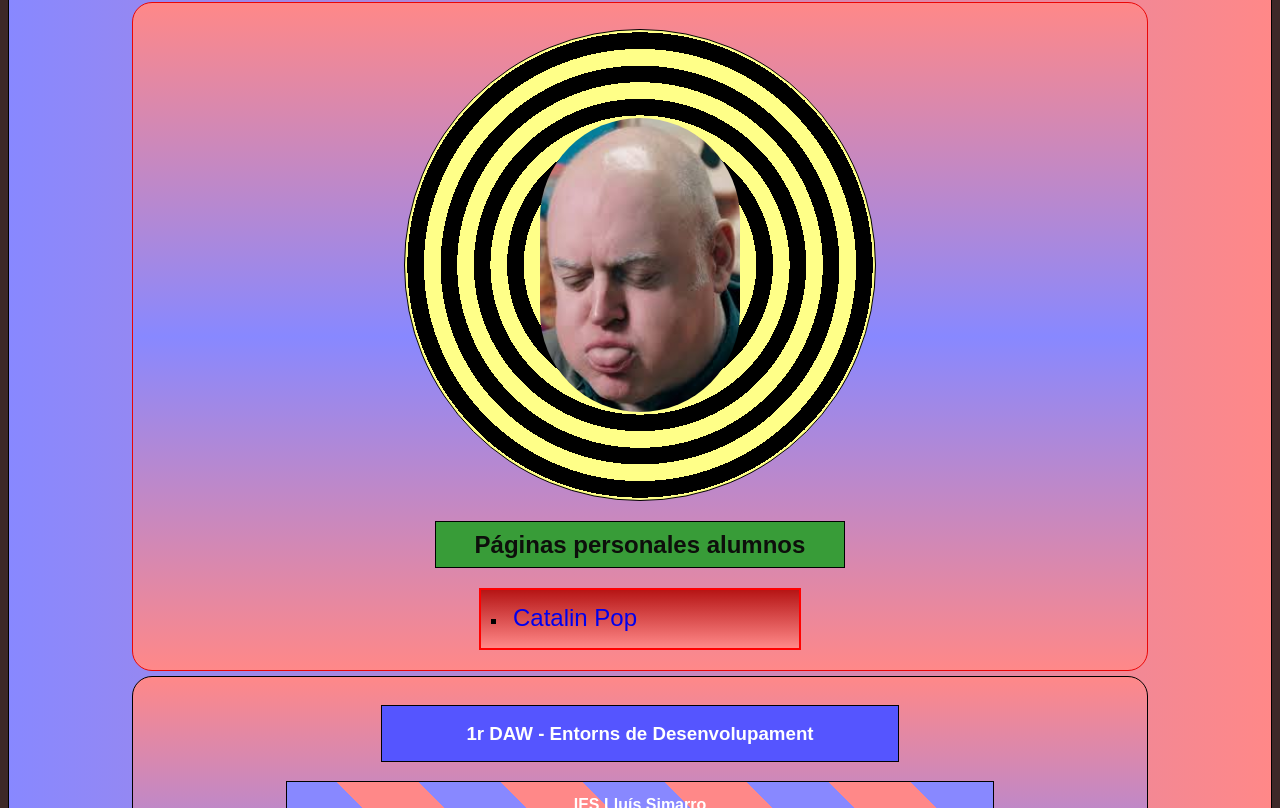
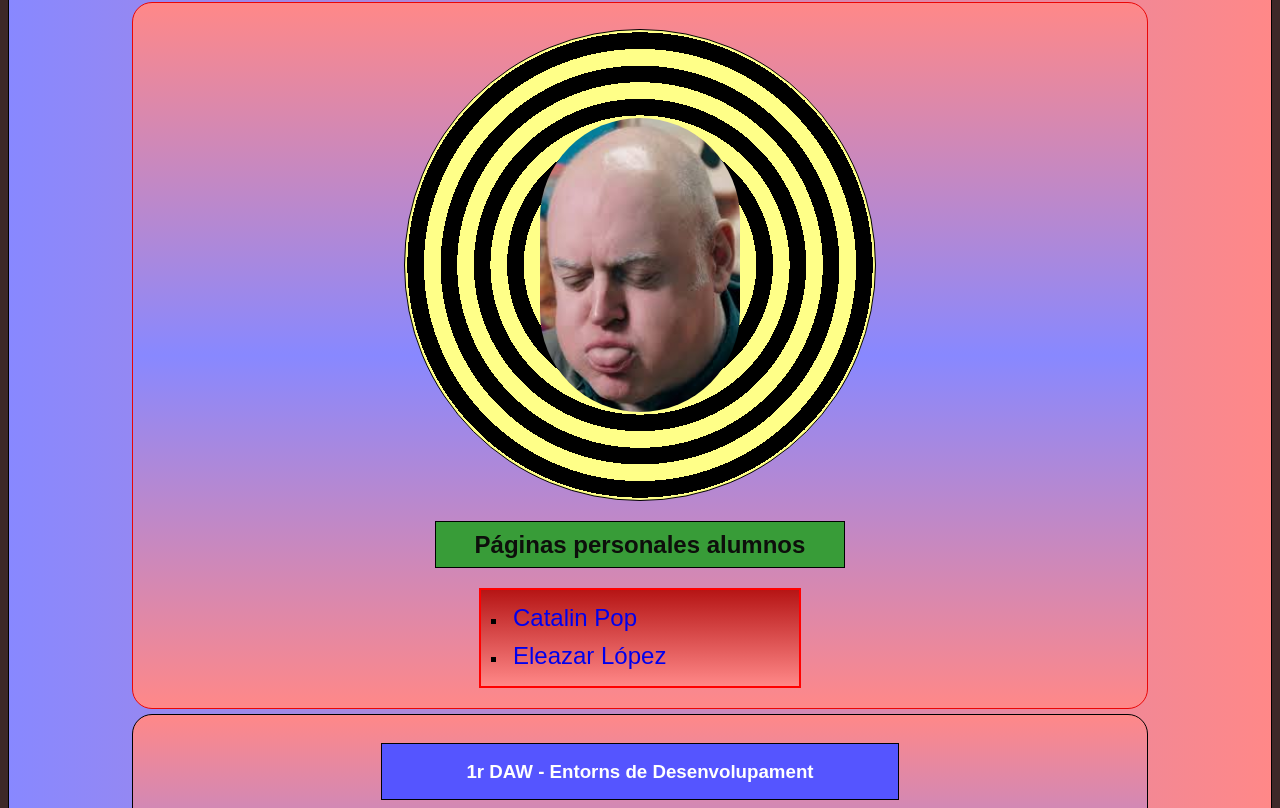
Before and after one commit to catpop55/webDAWFila01, a plain HTML site: page index.html in a window 1280 px wide. Shown: the part 144-952 px from the top of the page. Drawn offline with Linux system fonts and the light colour scheme.

Commit message:
branca de eleazar

```diff
--- a/index.html
+++ b/index.html
@@ -20,6 +20,9 @@
 			<li>
 				<a href="./Include/catalin01.html"> Catalin Pop</a>
 			</li>
+			<li>
+				<a href="./Include/catalin01.html"> Eleazar López</a>
+			</li>
 		</ul>
 	</main>
 	<footer id="peu">
```
